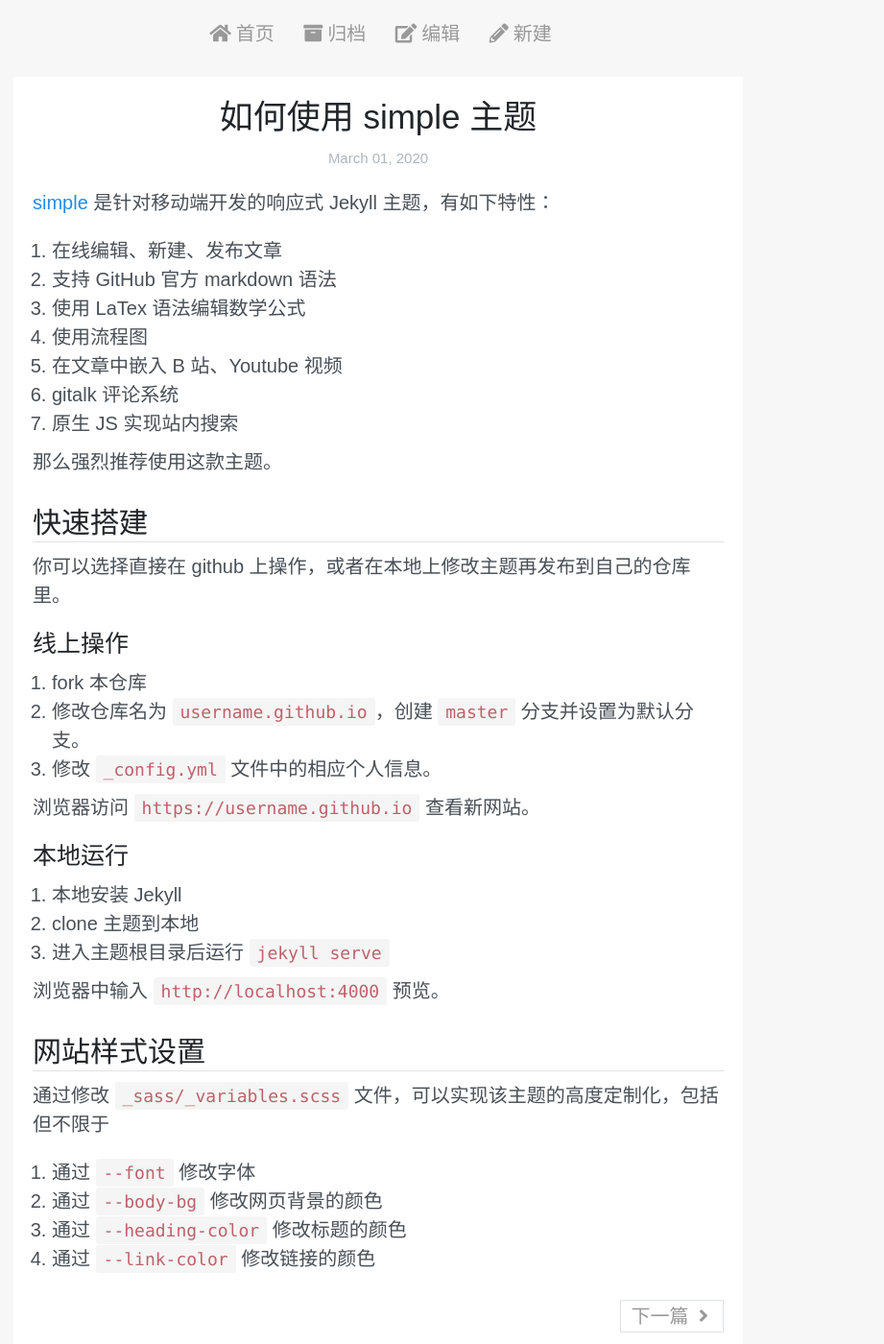
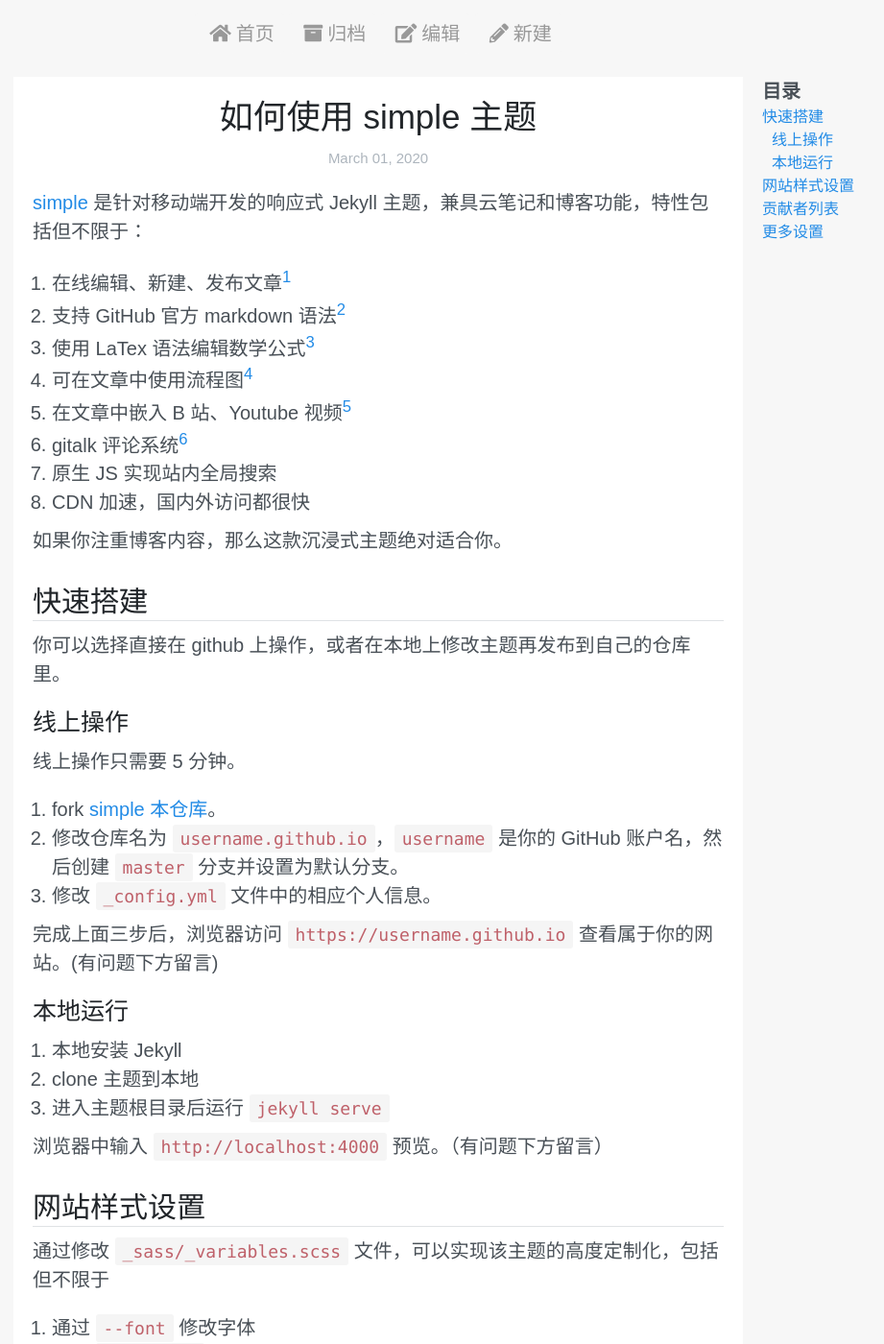
Before and after one commit to whenfung/simple, a Jekyll site: the page built from _posts/2020-03-01-theme-settings.md, in a window 1280 px wide and 1400 px high. Shown: the whole window at 96% size, without its empty margins (246-1167 px from the left). Built offline with Jekyll 4.4.1, drawn with Linux system fonts in a browser that asks for light colours; nearby versions of some CDN libraries; comment, search, counter and statistics services are not loaded; some of the changed text lies outside the part shown.

Commit message:
完善文档

```diff
--- a/_config.yml
+++ b/_config.yml
@@ -21,9 +21,7 @@
 cdn: https://cdn.jsdelivr.net/gh/professordeng/simple@gh-pages/assets/img # CDN 加速
 
 # 背景图片
-## true 为全站启用 Bing 每日美图，若为 false 则不启用
-## 你可以在文章（即 _post 目录下的 md 文件）的 front matter 部分通过 wallpaper: ImageURL 来单独设定文章的背景图
-bg: true    # 是否使用 Bing 每日美图
+bg: home.jpg
 
 # Jekyll 插件
 ## Docs: https://pages.github.com/versions/
--- a/_includes/head.html
+++ b/_includes/head.html
@@ -49,7 +49,7 @@
   <!-- 首页背景图 -->
   <style type="text/css">
     body {
-      background-image: url({{ site.cdn }}/home.jpg);
+      background-image: url({{ site.cdn }}/{{ site.bg }});
     }
     .container {
       background-color: transparent;
--- a/_posts/2020-03-01-theme-settings.md
+++ b/_posts/2020-03-01-theme-settings.md
@@ -2,17 +2,21 @@
 title: 如何使用 simple 主题
 ---
 
-[simple](https://professordeng.com/simple) 是针对移动端开发的响应式 Jekyll 主题，有如下特性：
+[simple](https://professordeng.com/simple) 是针对移动端开发的响应式 Jekyll 主题，兼具云笔记和博客功能，特性包括但不限于：
 
-1. 在线编辑、新建、发布文章
-2. 支持 GitHub 官方 markdown 语法
-3. 使用 LaTex 语法编辑数学公式
-4. 使用流程图
-5. 在文章中嵌入 B 站、Youtube 视频
-6. gitalk 评论系统
-8. 原生 JS 实现站内搜索
+1. 在线编辑、新建、发布文章[^1]
+2. 支持 GitHub 官方 markdown 语法[^2]
+3. 使用 LaTex 语法编辑数学公式[^3]
+4. 可在文章中使用流程图[^4]
+5. 在文章中嵌入 B 站、Youtube 视频[^5]
+6. gitalk 评论系统[^6]
+8. 原生 JS 实现站内全局搜索
+9. CDN 加速，国内外访问都很快
 
-那么强烈推荐使用这款主题。
+如果你注重博客内容，那么这款沉浸式主题绝对适合你。
+
+1. 目录
+{:toc}
 
 ## 快速搭建
 
@@ -20,11 +24,13 @@
 
 ### 线上操作
 
-1. fork 本仓库
-2. 修改仓库名为 `username.github.io`，创建 `master` 分支并设置为默认分支。
+线上操作只需要 5 分钟。
+
+1. fork [simple 本仓库](https://github.com/professordeng/simple)。
+2. 修改仓库名为 `username.github.io`，`username` 是你的 GitHub 账户名，然后创建 `master` 分支并设置为默认分支。
 3. 修改 `_config.yml` 文件中的相应个人信息。
 
-浏览器访问 `https://username.github.io` 查看新网站。
+完成上面三步后，浏览器访问 `https://username.github.io` 查看属于你的网站。(有问题下方留言)
 
 ### 本地运行
 
@@ -32,7 +38,7 @@
 2. clone 主题到本地
 3. 进入主题根目录后运行 `jekyll serve`
 
-浏览器中输入 `http://localhost:4000` 预览。
+浏览器中输入 `http://localhost:4000` 预览。（有问题下方留言）
 
 ## 网站样式设置
 
@@ -42,3 +48,23 @@
 2. 通过 `--body-bg` 修改网页背景的颜色
 3. 通过 `--heading-color` 修改标题的颜色
 5. 通过 `--link-color` 修改链接的颜色
+
+暂时没有考虑黑夜模式，如有网友有兴趣欢迎帮忙配色。
+
+## 贡献者列表
+
+如果你觉得主题有什么改进之处，欢迎在下方评论区留言，也欢迎在 GitHub 仓库中提交代码，主题贡献者都将出现在下方。
+
+[{% avatar professordeng %}](https://github.com/professordeng)
+[{% avatar ericclose %}](https://github.com/ericclose)
+
+## 更多设置
+
+为了让小白快速入手，我写了一系列关于主题的设置文章，有兴趣可到 [归档](/simple/archives.html) 中查看，包括不限于：
+
+[^1]: 待定
+[^2]: [GitHub markdown](https://professordeng.com/simple/2020/03/06/GitHub-markdown.html)
+[^3]: [MathJax 提供数学渲染](https://professordeng.com/simple/2020/03/07/MathJax.html)
+[^4]: [mermaid 提供流程图渲染](https://professordeng.com/simple/2020/03/09/mermaid.html)
+[^5]: [嵌入 B 站视频](https://professordeng.com/simple/2020/03/03/bilibili-iframe.html)
+[^6]: [Gitalk 评论系统](https://professordeng.com/simple/2020/03/10/gitalk.html)
```
Also changed, not shown: _posts/2020-03-02-edit-online.md (added, +11 -0 lines), _posts/2020-03-03-bilibili-iframe.md (+1 -1 lines).
